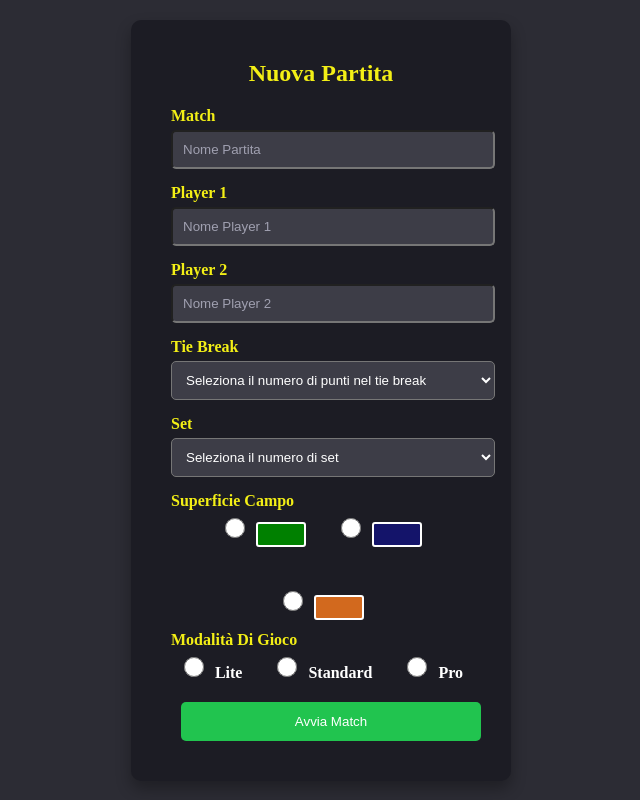
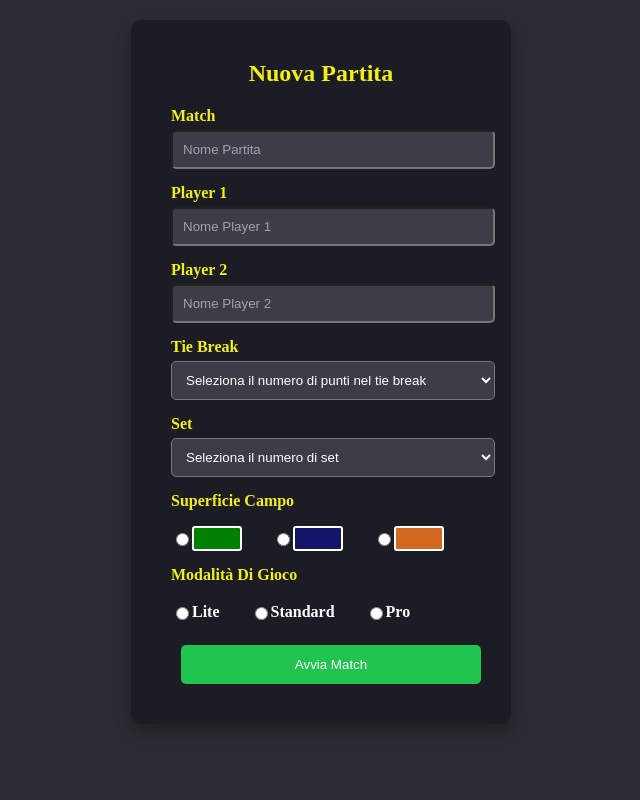
Before and after one commit to Nino26ct/TennisWeb, a plain HTML site: page index.html in a window 1280 px wide. Shown: the whole page, without its empty margins (319-959 px from the left). Drawn offline with Linux system fonts and the light colour scheme.

Commit message:
nuovo aggiornamento

```diff
--- a/index.css
+++ b/index.css
@@ -74,41 +74,43 @@ form button {
   transition: background-color 0.3s ease;
 }
 
-#colore-campo,
-#modalita-gioco {
+#colore-campo {
   display: flex;
-  gap: 30px; /* Spazio tra le opzioni */
-  flex-wrap: wrap; /* Evita sovrapposizioni su schermi piccoli */
-  justify-content: center; /* Centra il contenuto */
-  width: 100%;
-  max-width: 400px; /* Evita che si allarghi troppo */
+  gap: 30px; /* Spaziatura tra i checkbox */
+  color: white;
 }
 
-#colore-campo label,
-#modalita-gioco label {
-  display: flex;
-  align-items: center; /* Allinea verticalmente */
-  gap: 8px; /* Spazio tra radio e testo */
-  position: relative;
+#colore-campo input[type="radio"] {
+  margin-top: 18px;
 }
 
-input[type="radio"] {
-  width: 20px;
-  height: 20px;
+#colore-campo label {
+  display: flex;
+  align-items: center; /* Allinea il testo verticalmente con il checkbox */
 }
 
 .color-box {
   display: inline-block;
-  width: 50px;
-  height: 25px;
+  min-width: 50px;
+  min-height: 25px;
   border: 2px solid white;
   border-radius: 3px;
   box-sizing: border-box;
 }
 
-.mod-gioco {
-  font-size: 16px;
+#modalita-gioco input[type="radio"] {
+  margin-top: 18px;
+}
+
+#modalita-gioco {
+  display: flex;
+  gap: 30px; /* Spaziatura tra i checkbox */
   color: white;
+}
+
+#modalita-gioco label {
+  display: flex;
+  align-items: center; /* Allinea il testo verticalmente con il checkbox */
 }
 
 .back-button {
```
Also changed, not shown: match.js (+21 -6 lines), video.js (+16 -1 lines).
